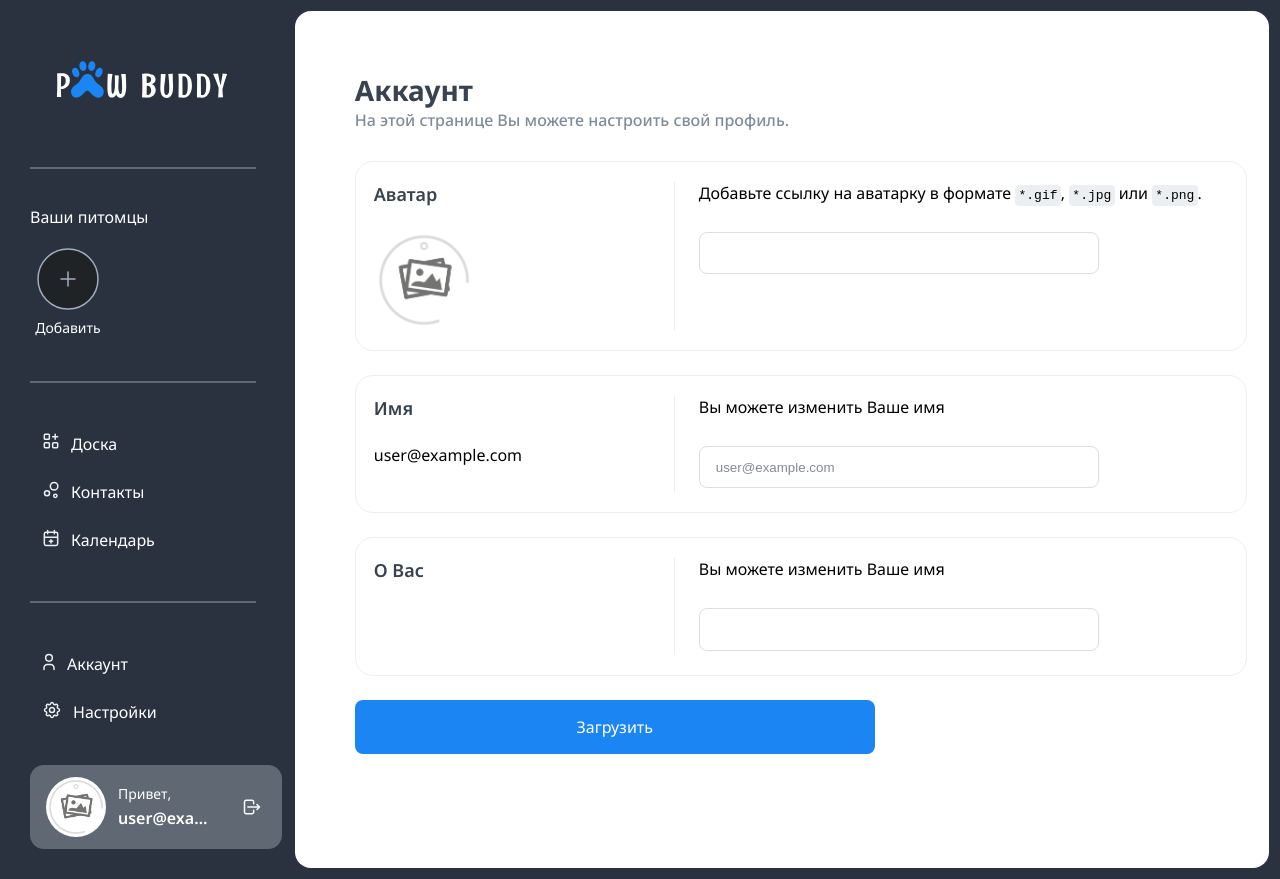
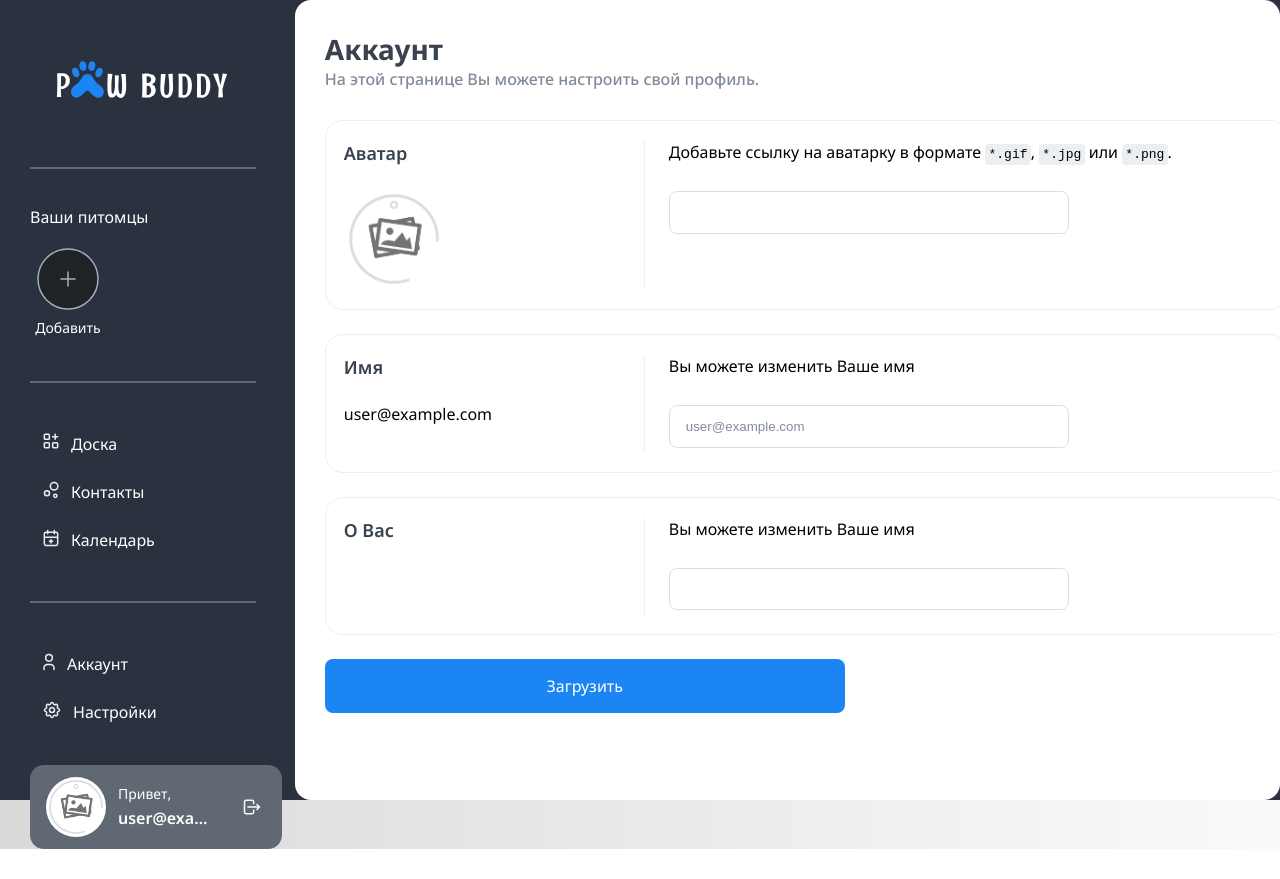
Before and after one commit to Deadend4/petApp, a React app: page /account in a window 1280 px wide. After the commit the page ends 849 px from the top, so only its background shows below. Built offline with nearby package versions, Linux system fonts and the light colour scheme; no server answers; the database is empty; sample sign-in values are in the browser's storage.

Commit message:
fix: outlet height

```diff
--- a/src/router/AccountPage/AccountPage.module.scss
+++ b/src/router/AccountPage/AccountPage.module.scss
@@ -3,7 +3,6 @@
   flex-flow: column nowrap;
   justify-content: space-between;
   margin: 0 1.875rem;
-  padding: 1.875rem;
   h2 {
     font-size: 18px;
     font-weight: 600;
--- a/src/router/CalendarPage/CalendarPage.module.scss
+++ b/src/router/CalendarPage/CalendarPage.module.scss
@@ -3,7 +3,6 @@
   flex-flow: row nowrap;
   justify-content: space-between;
   margin: 0 1.875rem;
-  padding: 1.875rem;
 }
 
 .description {
--- a/src/router/MainScreenPage/MainScreenPage.module.scss
+++ b/src/router/MainScreenPage/MainScreenPage.module.scss
@@ -1,12 +1,14 @@
 .background {
   width: 100vw;
+  height: 100vh;
   background: var(--black-background-color);
-  height: 100%;
 }
 .mainScreenBlock {
   display: flex;
   flex-flow: row nowrap;
   width: 100%;
+  height: 100%;
+  gap: 0.675rem;
   background: var(--black-background-color);
   hr {
     border: 1px solid var(--grey700);
@@ -47,8 +49,8 @@
 
 .rightSide {
   width: 100%;
+  height: 100vh;
   background-color: var(--color-white-bg);
-  margin: 0.675rem;
   border-radius: 1rem;
 }
 
--- a/src/router/SettingsPage/SettingsPage.module.scss
+++ b/src/router/SettingsPage/SettingsPage.module.scss
@@ -1,6 +1,5 @@
 .settings {
   margin: 0 1.875rem;
-  padding: 1.875rem;
 }
 
 .description {
@@ -38,7 +37,7 @@
     font-size: 18px;
     font-weight: 600;
     color: var(--grey800);
-    width: 200px;
+    width: fit-content;
     margin: 0;
   }
 }
```
